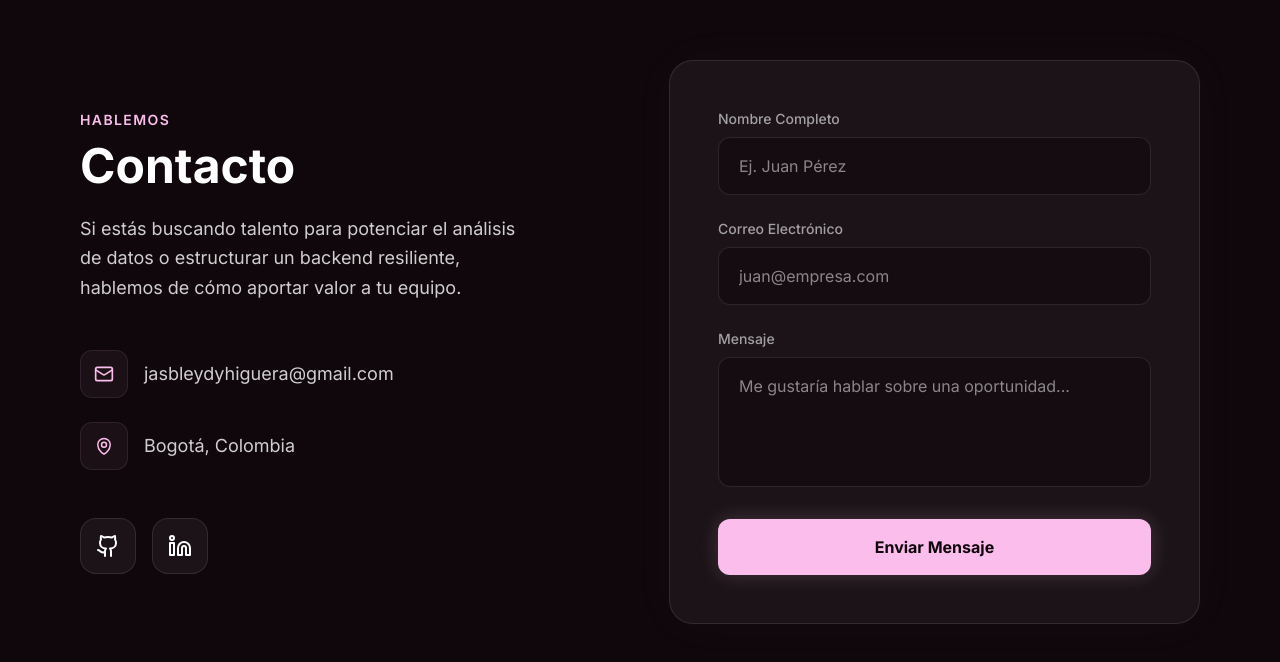
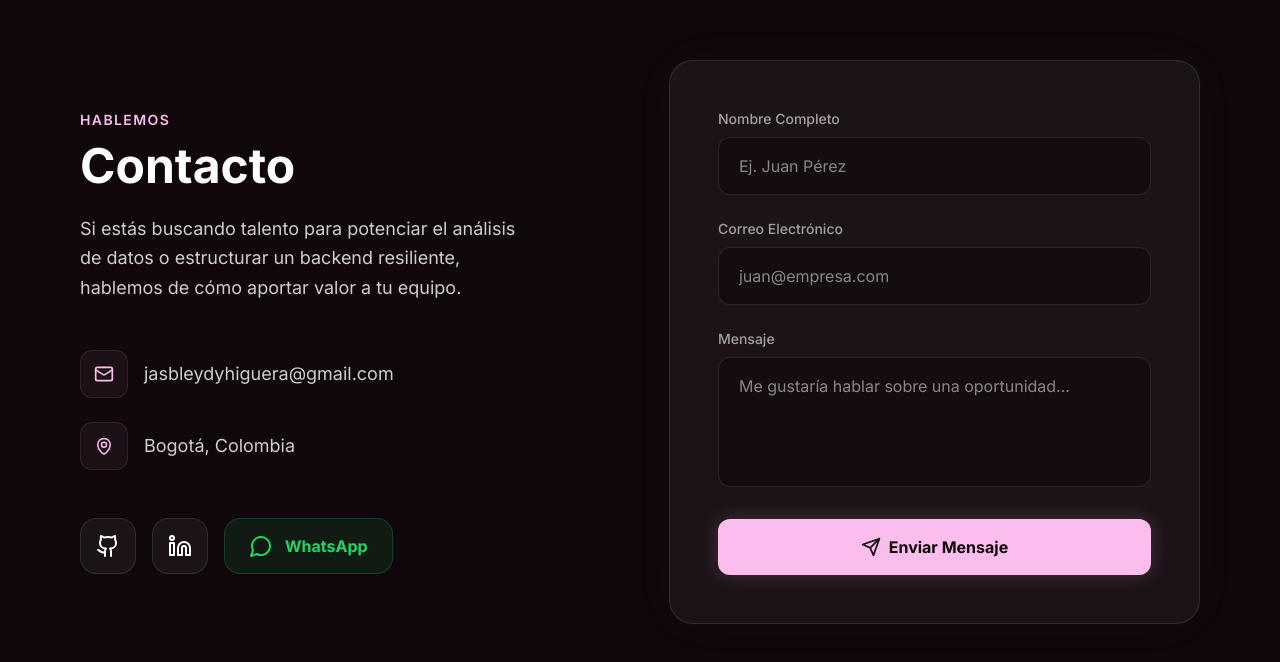
Before and after one commit to Tati1016/portafolio, a React (Vite) app: page / in a window 1280 px wide. Shown: the part 5962-6624 px from the top of the page. Built offline with nearby package versions, Linux system fonts and the light colour scheme.

Commit message:
Activada funcionalidad real del formulario y boton de WhatsApp

```diff
--- a/src/components/Contact.jsx
+++ b/src/components/Contact.jsx
@@ -1,23 +1,43 @@
 import { useState } from 'react';
 import { motion } from 'framer-motion';
-import { Github, Linkedin, Mail } from 'lucide-react';
+import { Github, Linkedin, Mail, MessageCircle, Send } from 'lucide-react';
 
 const EMAIL = 'jasbleydyhiguera@gmail.com';
 const LOCATION = 'Bogotá, Colombia';
+// Reemplaza esto con tu ID de Formspree una vez que te registres en formspree.io
+const FORMSPREE_ID = 'your_id_here';
 
 export default function Contact() {
   const [formData, setFormData] = useState({ name: '', email: '', message: '' });
+  const [status, setStatus] = useState('');
 
   const handleChange = (e) => {
     setFormData({ ...formData, [e.target.name]: e.target.value });
   };
 
-  const handleSubmit = (e) => {
+  const handleSubmit = async (e) => {
     e.preventDefault();
-    // Aquí puedes conectar el formulario a un servicio como Formspree o EmailJS
-    console.log(formData);
-    alert("Mensaje enviado (Simulado para este portafolio)");
-    setFormData({ name: '', email: '', message: '' });
+    setStatus('sending');
+
+    try {
+      const response = await fetch(`https://formspree.io/f/${FORMSPREE_ID}`, {
+        method: 'POST',
+        headers: { 'Content-Type': 'application/json' },
+        body: JSON.stringify(formData),
+      });
+
+      if (response.ok) {
+        setStatus('success');
+        setFormData({ name: '', email: '', message: '' });
+        alert("¡Mensaje enviado con éxito! Te contactaré pronto.");
+      } else {
+        setStatus('error');
+        alert("Hubo un error. Por favor, usa mi correo directo o regístrate en Formspree.");
+      }
+    } catch (error) {
+      setStatus('error');
+      alert("No se pudo enviar el mensaje. Revisa tu conexión.");
+    }
   };
 
   return (
@@ -55,13 +75,14 @@ export default function Contact() {
             </div>
           </div>
 
-          {/* Redes Sociales */}
-          <div className="flex items-center gap-4">
+          {/* Redes Sociales y WhatsApp */}
+          <div className="flex flex-wrap items-center gap-4">
             <a
               href="https://github.com/Tati1016"
               target="_blank"
               rel="noopener noreferrer"
               className="w-14 h-14 rounded-2xl bg-white/5 border border-white/10 text-white hover:border-[#fbbdeb]/40 hover:text-[#fbbdeb] flex items-center justify-center transition-all duration-300 hover:-translate-y-1"
+              title="GitHub"
             >
               <Github className="w-6 h-6" />
             </a>
@@ -70,8 +91,18 @@ export default function Contact() {
               target="_blank"
               rel="noopener noreferrer"
               className="w-14 h-14 rounded-2xl bg-white/5 border border-white/10 text-white hover:border-[#fbbdeb]/40 hover:text-[#fbbdeb] flex items-center justify-center transition-all duration-300 hover:-translate-y-1"
+              title="LinkedIn"
             >
               <Linkedin className="w-6 h-6" />
+            </a>
+            <a
+              href="https://wa.me/573133644400"
+              target="_blank"
+              rel="noopener noreferrer"
+              className="h-14 px-6 rounded-2xl bg-[#25D366]/10 border border-[#25D366]/20 text-[#25D366] hover:bg-[#25D366] hover:text-white flex items-center justify-center gap-3 transition-all duration-300 hover:-translate-y-1 font-bold"
+            >
+              <MessageCircle className="w-6 h-6" />
+              WhatsApp
             </a>
           </div>
         </div>
@@ -129,9 +160,17 @@ export default function Contact() {
 
             <button
               type="submit"
-              className="w-full py-4 mt-2 bg-[#fbbdeb] text-[#0f070b] font-bold rounded-xl hover:bg-white transition-all duration-300 shadow-[0_0_20px_rgba(251,189,235,0.2)] hover:shadow-[0_0_30px_rgba(251,189,235,0.4)]"
+              disabled={status === 'sending'}
+              className={`w-full py-4 mt-2 flex items-center justify-center gap-2 font-bold rounded-xl transition-all duration-300 shadow-[0_0_20px_rgba(251,189,235,0.2)] hover:shadow-[0_0_30px_rgba(251,189,235,0.4)] ${
+                status === 'sending' ? 'bg-white/20 text-white/50 cursor-not-allowed' : 'bg-[#fbbdeb] text-[#0f070b] hover:bg-white'
+              }`}
             >
-              Enviar Mensaje
+              {status === 'sending' ? 'Enviando...' : (
+                <>
+                  <Send className="w-5 h-5" />
+                  Enviar Mensaje
+                </>
+              )}
             </button>
           </form>
         </motion.div>
```
